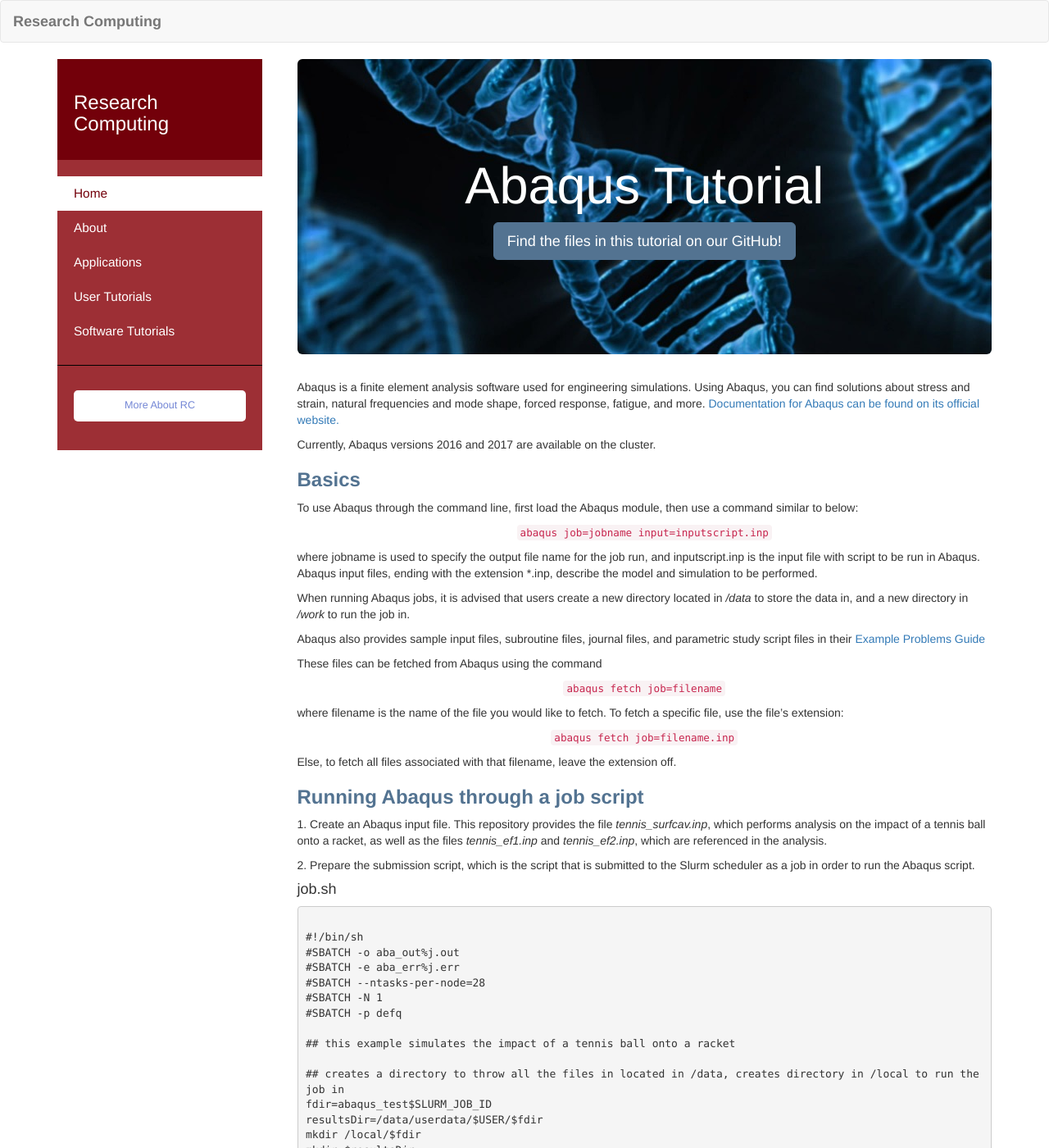
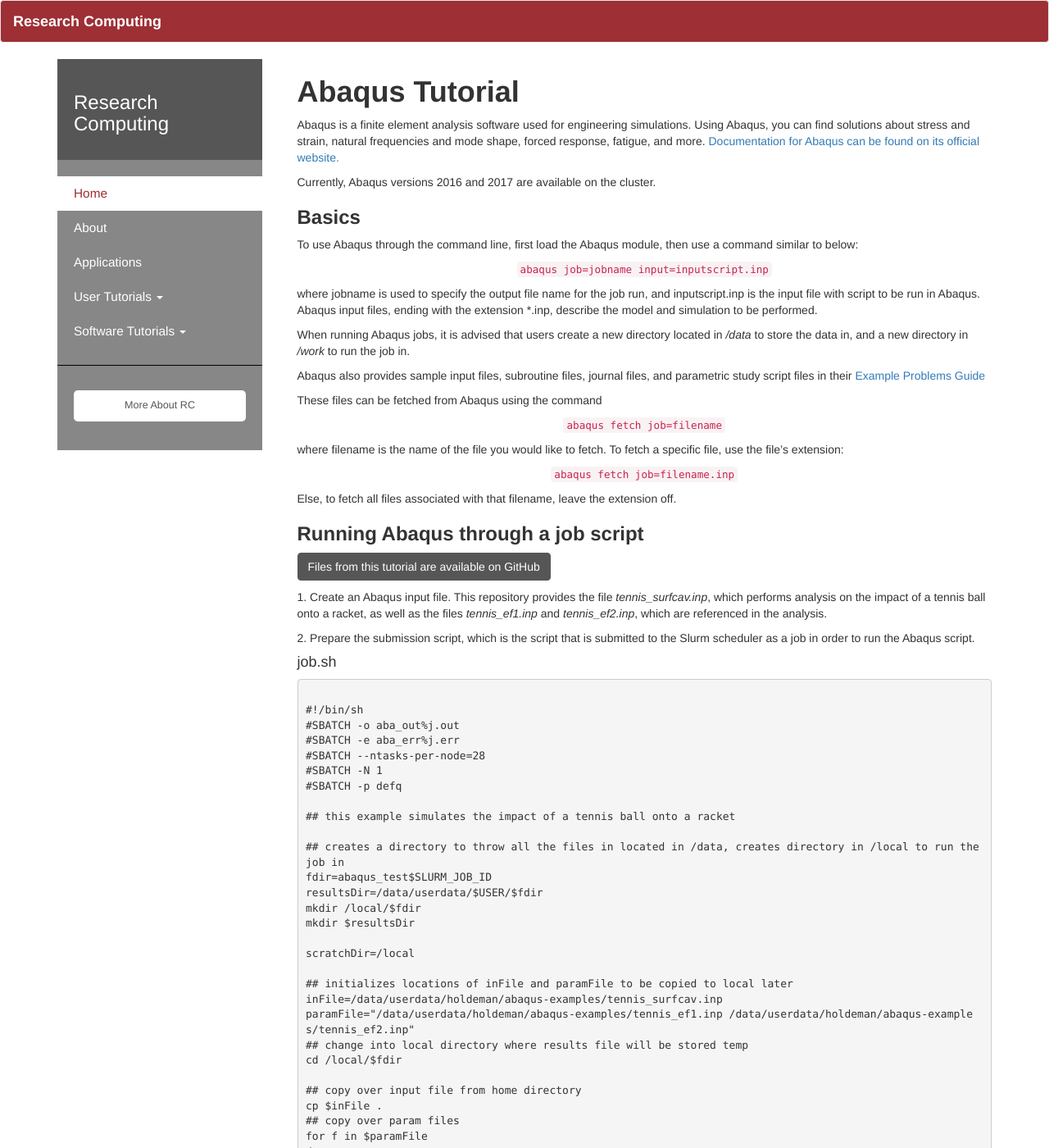
Before and after one commit to aholdeman/test-site, a Jekyll site: the page built from tutorials/abaqus.html, in a window 1280 px wide and 1400 px high. Shown: the whole window at 82% size. Built offline with Jekyll 4.4.1, drawn with Linux system fonts in a browser that asks for light colours.

Commit message:
Testing new color scheme

```diff
--- a/_layouts/default.html
+++ b/_layouts/default.html
@@ -12,10 +12,10 @@
 
   <body>
   <!--Navbar-->
-  <nav class="navbar navbar-default" >
+  <nav class="navbar navbar-default" style="background-color: #9D2F35">
       <div class="container-fluid">
           <div class="navbar-header">
-              <a class="navbar-brand" href="https://aholdeman.github.io/test-site/"><strong>Research Computing</strong></a>
+              <a class="navbar-brand" href="https://aholdeman.github.io/test-site/" style="color:white;"><strong>Research Computing</strong></a>
           </div>
       </div>
   </nav>
@@ -45,7 +45,7 @@
                           <a href="#pageSubmenu" data-toggle="collapse" aria-expanded="false" class="dropdown-toggle" style="color:white;">
                               <i></i>
                               User Tutorials
-
+                              <span class="caret"></span>
                           </a>
 
                           <ul class="collapse list-unstyled" id="pageSubmenu">
@@ -63,6 +63,7 @@
                           <a href="#3pageSubmenu" data-toggle="collapse" aria-expanded="false" class="dropdown-toggle" style="color:white;">
                               <i></i>
                               Software Tutorials
+                              <span class="caret"></span>
                           </a>
                           <ul class="collapse list-unstyled" id="3pageSubmenu">
                               <li>
@@ -104,8 +105,10 @@
 
           </div>
           <div class="col col-md-9">
-            {{ content }}
+
+              {{ content }}
           </div>
+
     </div>
   </div>
   </body>
--- a/about/index.html
+++ b/about/index.html
@@ -3,7 +3,7 @@
 title: About Research Computing
 ---
 <link rel="stylesheet" href="../css/main.css">
-<div class="container">
+
     <div class="jumbotron header-plain">
         <h1>About</h1>
         Our group is here to make you successful at your research.
@@ -18,4 +18,3 @@
         <iframe src="https://www.google.com/maps/embed?pb=!1m14!1m8!1m3!1d6615.258466330691!2d-81.031635!3d34.002056!3m2!1i1024!2i768!4f13.1!3m3!1m2!1s0x88f8bb2aa1def92d%3A0xf8ddd34953f8021e!2sTower+at+1301+Gervais%2C+1301+Gervais+St+%23750%2C+Columbia%2C+SC+29201!5e0!3m2!1sen!2sus!4v1556905989674!5m2!1sen!2sus"
                 width="600" height="450" frameborder="0" style="border:0" allowfullscreen></iframe>
     </div>
-</div>
--- a/css/main.css
+++ b/css/main.css
@@ -1,7 +1,9 @@
-
+h1 h3 h4 {
+    color: #9D2F35;
+}
 .header-button {
-    background-color: #537391;
-    border-color: #537391;
+    background-color: #565656;
+    border-color: #565656;
     color: white;
 }
 
@@ -41,7 +43,7 @@
 #sidebar {
     min-width: 250px;
     max-width: 250px;
-    background: #9D2F35;
+    background: #878787;
     color: #fff;
     transition: all 0.3s;
     position: fixed;
@@ -82,9 +84,7 @@
 #sidebar.active ul ul a {
     padding: 10px !important;
 }
-li {
-    color:white !important;
-}
+
 #sidebar.active .dropdown-toggle::after {
     top: auto;
     bottom: 10px;
@@ -96,7 +96,7 @@
 
 #sidebar .sidebar-header {
     padding: 20px;
-    background: #73000a;
+    background: #565656;
 }
 
 #sidebar .sidebar-header strong {
@@ -116,7 +116,7 @@
 }
 
 #sidebar ul li a:hover {
-    color: #73000a !important;
+    color: #9D2F35 !important;
     background: #fff;
 }
 
@@ -126,7 +126,7 @@
 
 #sidebar ul li.active>a,
 a[aria-expanded="true"] {
-    color: #73000a !important;
+    color: #9D2F35 !important;
     background: #fff;
 }
 
@@ -145,7 +145,7 @@
 ul ul a {
     font-size: 0.9em !important;
     padding-left: 30px !important;
-    background: #73000a;
+    background: #565656;
 }
 
 ul.CTAs {
@@ -162,7 +162,7 @@
 
 a.download {
     background: #fff;
-    color: #7386D5;
+    color: #565656;
 }
 
 .yes {
--- a/tutorials/abaqus.html
+++ b/tutorials/abaqus.html
@@ -4,13 +4,7 @@
 ---
 <link rel="stylesheet" href="../css/main.css">
 
-    <div class="jumbotron header-img">
-        <h1>Abaqus Tutorial</h1>
-        <p><a class="btn btn-primary btn-lg header-button"
-              href="https://github.com/torkian/slurm-abaqus/tree/abaqus-tutorial">
-            Find the files in this tutorial on our
-            GitHub!</a></p>
-    </div>
+<h1><strong>Abaqus Tutorial</strong></h1>
 <p>
     Abaqus is a finite element analysis software used for engineering simulations.
     Using Abaqus, you can find solutions about stress and strain, natural frequencies and mode shape, forced
@@ -20,7 +14,7 @@
         website.</a></p>
 <p>Currently, Abaqus versions 2016 and 2017 are available on the cluster. </p>
 <div>
-        <h3 style="color:#537391;"><strong>Basics</strong></h3>
+    <h3><strong>Basics</strong></h3>
     <p>To use Abaqus through the command line, first load the Abaqus module, then use a command similar to below:
     <p style="text-align: center;"><code>abaqus job=jobname input=inputscript.inp</code></p>
     where jobname is used to specify the output file name for the job run, and inputscript.inp is the input file
@@ -40,7 +34,10 @@
     <p>Else, to fetch all files associated with that filename, leave the extension off.</p>
 </div>
 <div>
-        <h3 style="color:#537391;"><strong>Running Abaqus through a job script</strong></h3>
+    <h3><strong>Running Abaqus through a job script</strong></h3>
+    <p><a class="btn header-button"
+          href="https://github.com/torkian/slurm-abaqus/tree/abaqus-tutorial">
+        Files from this tutorial are available on GitHub</a></p>
     <p>
         1. Create an Abaqus input file. This repository provides the file <i>tennis_surfcav.inp</i>,
         which performs analysis on the impact of a tennis ball onto a racket, as well as the files
```
Also changed, not shown: tutorials/amber.html (+9 -8 lines). Lines whose indentation alone changed are shown as unchanged.
